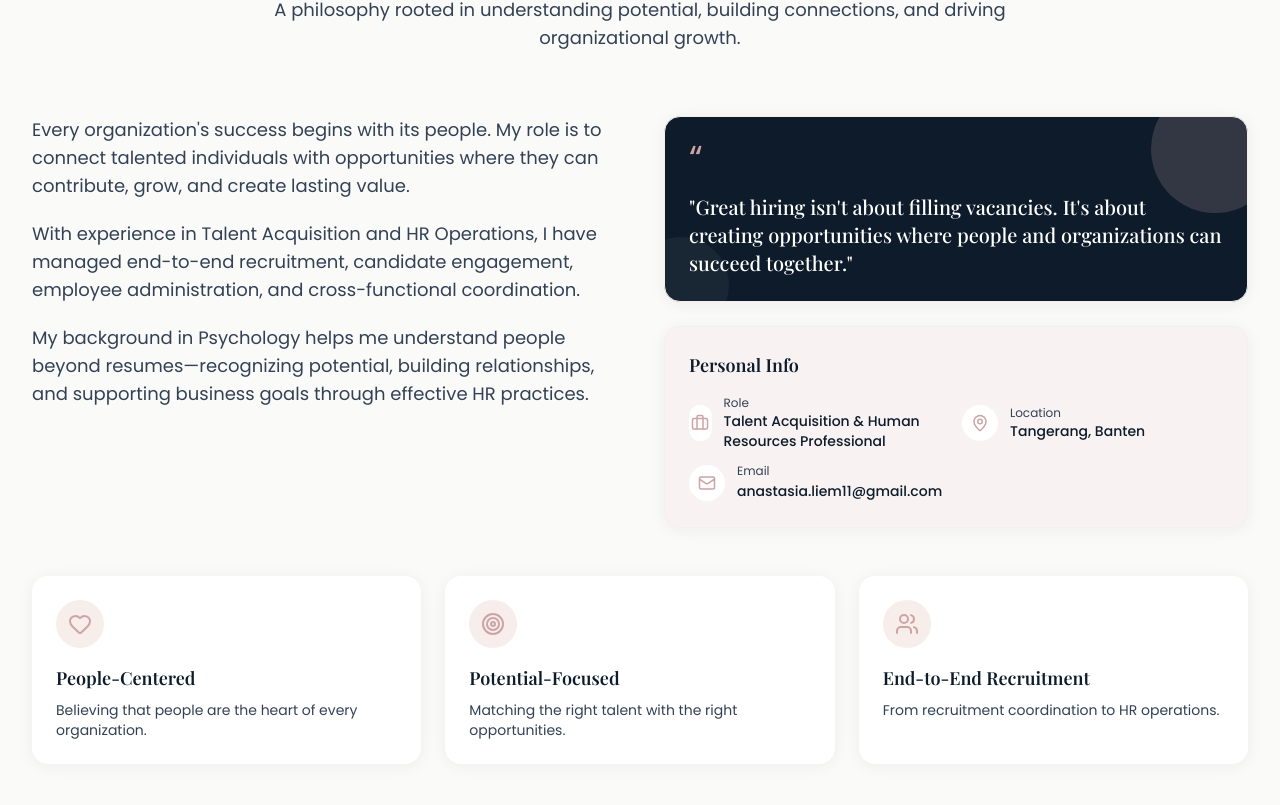
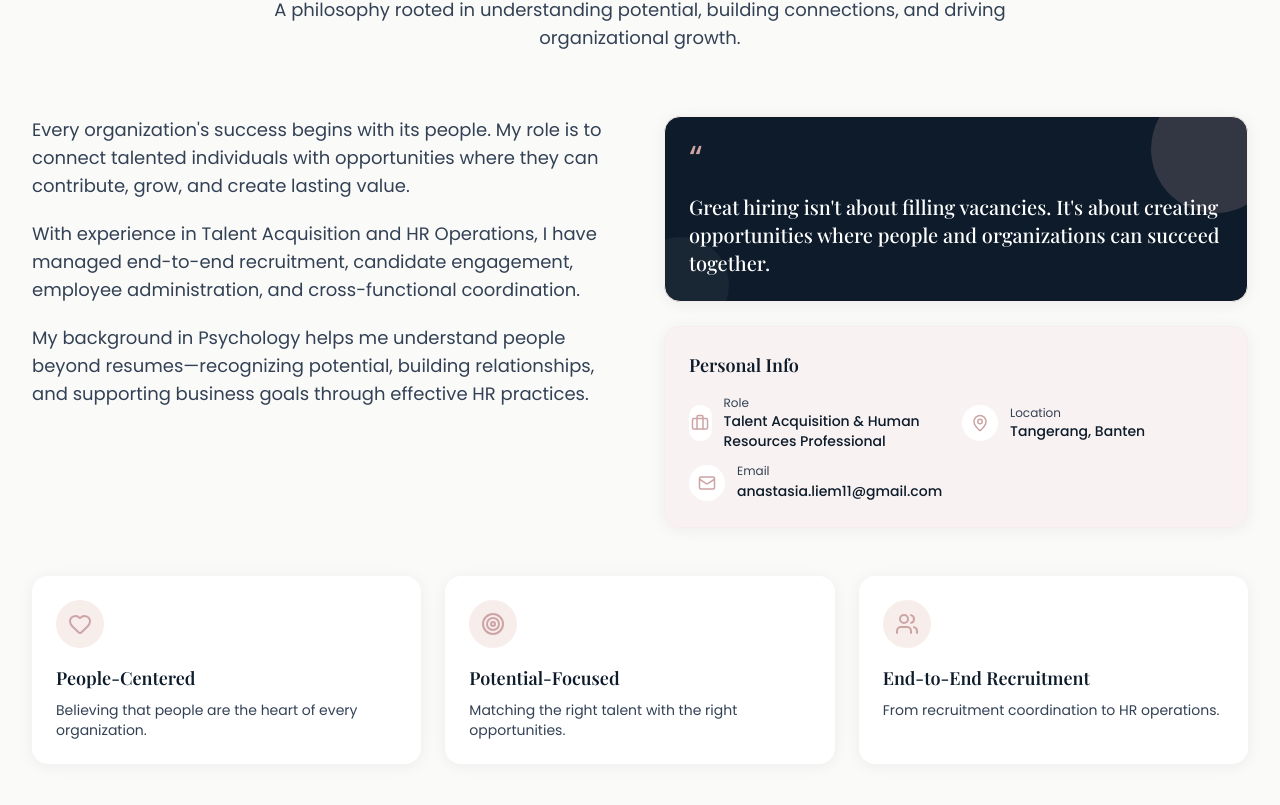
Before and after one commit to RafaelBani3/Anastasia_Liem, a Next.js app: page / in a window 1280 px wide. Shown: the part 1140-1945 px from the top of the page. Built offline with nearby package versions, Linux system fonts and the light colour scheme.

Commit message:
Update AboutSection.tsx

```diff
--- a/src/components/sections/AboutSection.tsx
+++ b/src/components/sections/AboutSection.tsx
@@ -121,7 +121,7 @@ export default function AboutSection() {
                   &ldquo;
                 </span>
                 <p className="font-heading text-lg font-medium leading-relaxed sm:text-xl">
-                 "Great hiring isn't about filling vacancies. It's about creating opportunities where people and organizations can succeed together."
+                 Great hiring isn't about filling vacancies. It's about creating opportunities where people and organizations can succeed together.
                 </p>
               </div>
             </Card>
```
